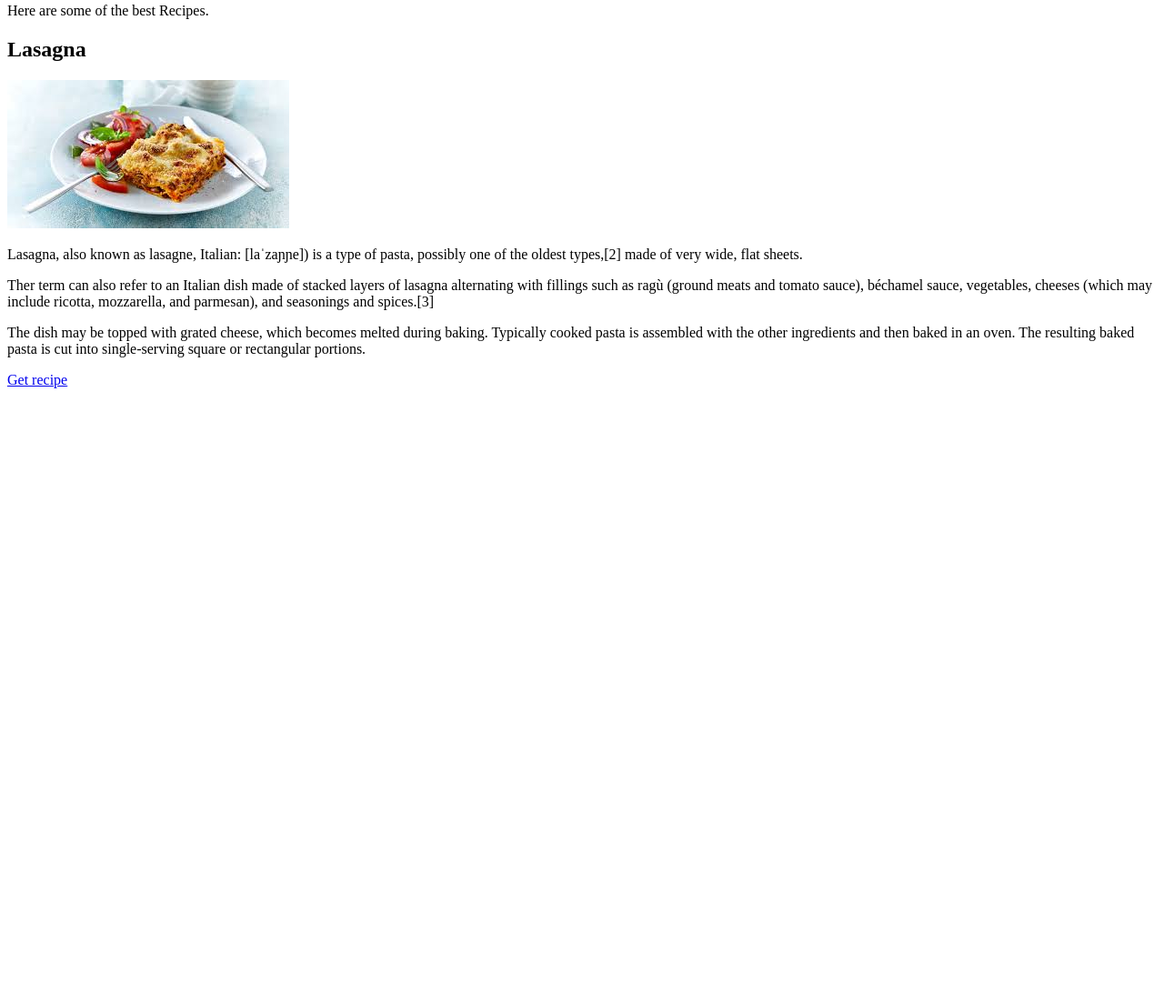
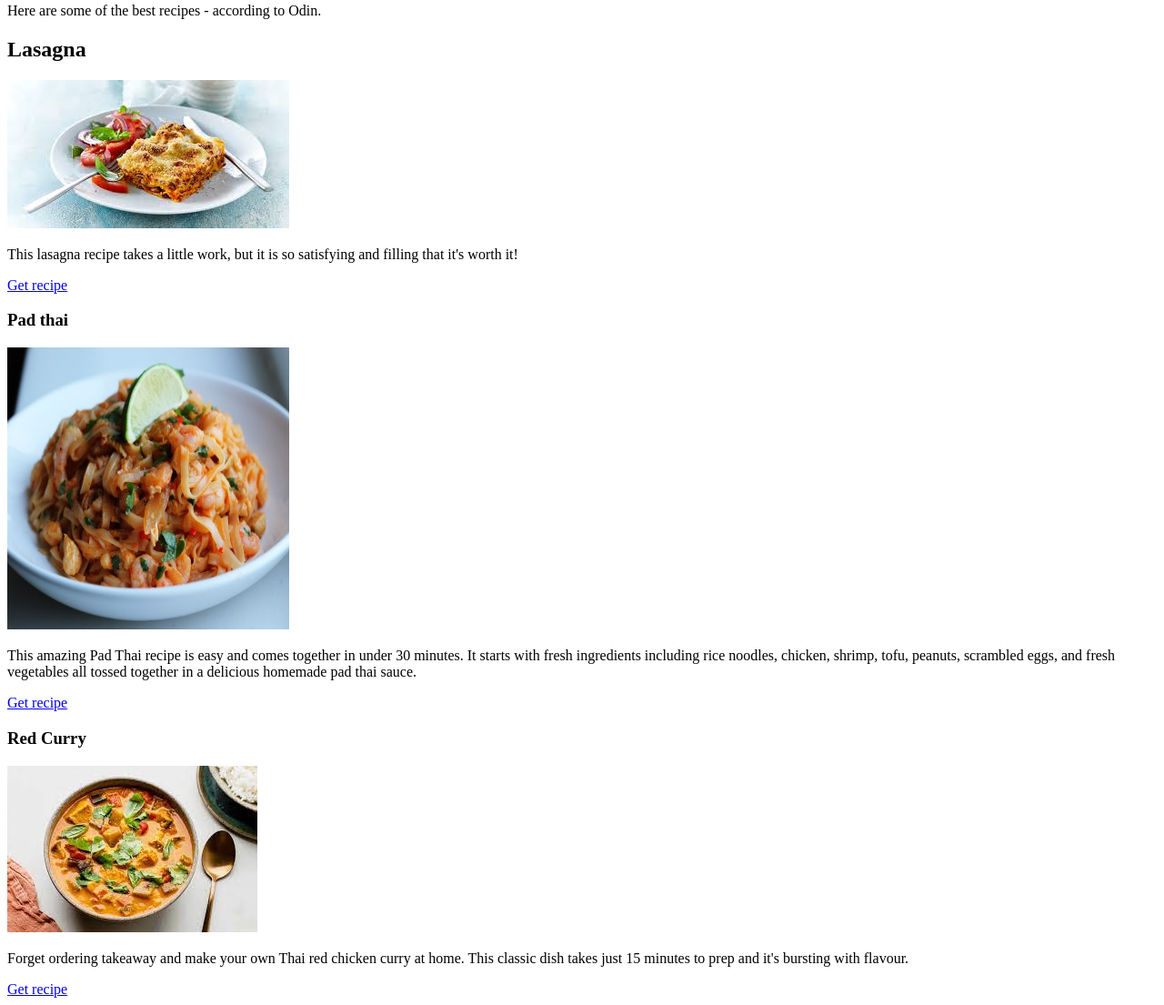
Before and after one commit to 3rik4nton/odin-recipes, a plain HTML site: page index.html in a window 1280 px wide. Shown: the part 77-1182 px from the top of the page at 91% size. Before the commit the page ends 800 px from the top, so only its background shows below. Drawn offline with Linux system fonts and the light colour scheme.

Commit message:
main page: links, images and text

```diff
--- a/index.html
+++ b/index.html
@@ -9,23 +9,34 @@
 
 <h1>Odin Recipes</h1>
 
-   <p>Here are some of the best Recipes.</p>
+   <p>Here are some of the best recipes - according to Odin.</p>
 
 
 <h2>Lasagna</h2>
 <img src="./images/lasagna.jpeg" alt="delicious lasagna">
 
+<p>
+    This lasagna recipe takes a little work, but it is so satisfying and filling that it's worth it! </p>
 
-    <p> Lasagna, also known as lasagne, Italian: [laˈzaɲɲe]) is a type of pasta, possibly one of the oldest types,[2]
-         made of very wide, flat sheets.</p>
-
-    <p>Ther term can also refer to an Italian dish made of stacked
-        layers of lasagna alternating with fillings such as ragù (ground meats and tomato sauce),
-        béchamel sauce, vegetables, cheeses (which may include ricotta, mozzarella, and parmesan), and seasonings and spices.[3] </p>
-
-    <p>The dish may be topped with grated cheese, which becomes melted during baking. Typically cooked pasta is assembled with the other ingredients and then baked in an oven.
-        The resulting baked pasta is cut into single-serving square or rectangular portions. </p>
 
 <a href= "./recipes/lasagna.html"> Get recipe </a>
+
+
+<h3>Pad thai</h3>
+<img src="./images/Pad thai.JPG" alt="pad thai dish" height="310" width="310"
+
+<p></p>This amazing Pad Thai recipe is easy and comes together in under 30 minutes. It starts with fresh ingredients including rice noodles, chicken, shrimp, tofu, peanuts, scrambled eggs, and fresh vegetables all tossed together in a delicious homemade pad thai sauce. </p>
+
+<a href="./recipes/padthai.html"> Get recipe </a>
+
+
+<h3>Red Curry</h3>
+<img src="./images/redcurry.jpeg" alt="redcurry dish">
+<p>
+    Forget ordering takeaway and make your own Thai red chicken curry at home. This classic dish takes just 15 minutes to prep and it's bursting with flavour.</p>
+
+<a href="./recipes/redcurry.html"> Get recipe </a>
+
+
 </body>
 </html>
```
